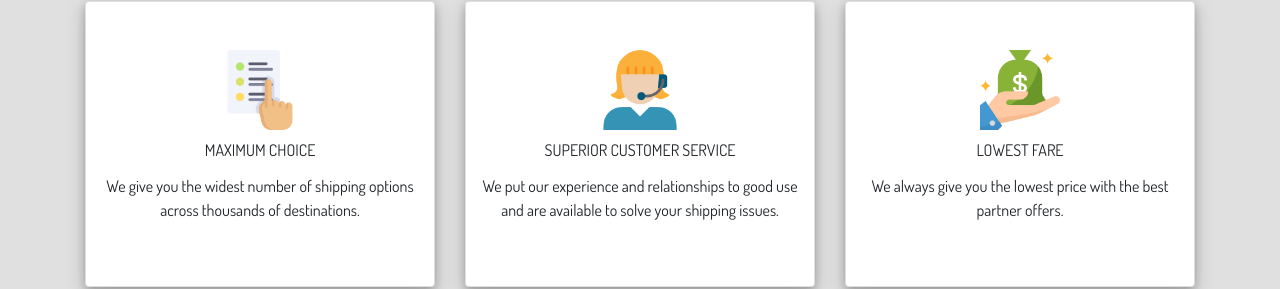
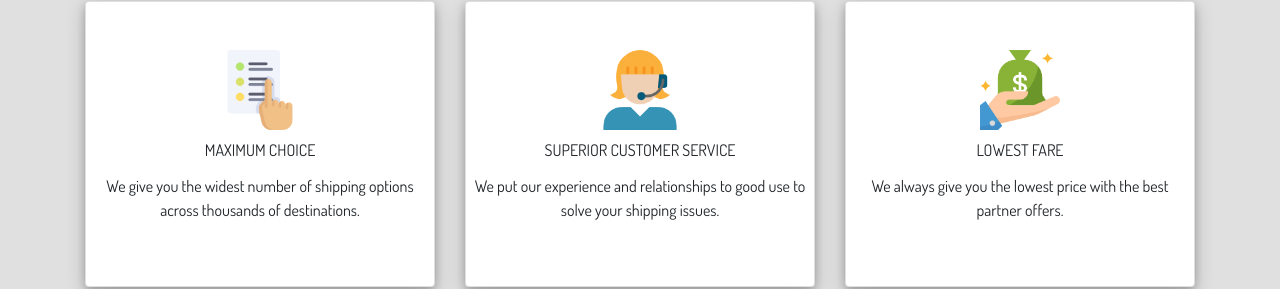
Before and after one commit to albay13/capstone-one, a plain HTML site: page index.html in a window 1280 px wide. Shown: the part 1614-1903 px from the top of the page. Drawn offline with nearby package versions, Linux system fonts and the light colour scheme.

Commit message:
CaCards index.html

```diff
--- a/index.html
+++ b/index.html
@@ -19,7 +19,7 @@
            /*The image used*/
           background-image:linear-gradient(rgba(0, 0, 0, 0.6), rgba(0, 0, 0, 0.6)), url("assets/images/header.jpg");
 
-           /*Set a specific height*/
+           /*Set a speciffc height*/
           height: 700px;
 
            /*Create the parallax scrolling effect */
@@ -311,7 +311,7 @@
 						<div class="card-title text-uppercase text-center">SUPERIOR CUSTOMER SERVICE</div>
 						<div class="card-text">
 							<p class="text-center">
-								We put our experience and relationships to good use and are available to solve your shipping issues.
+								We put our experience and relationships to good use to solve your shipping issues.
 							</p>
 						</div>
 					</div>
```
